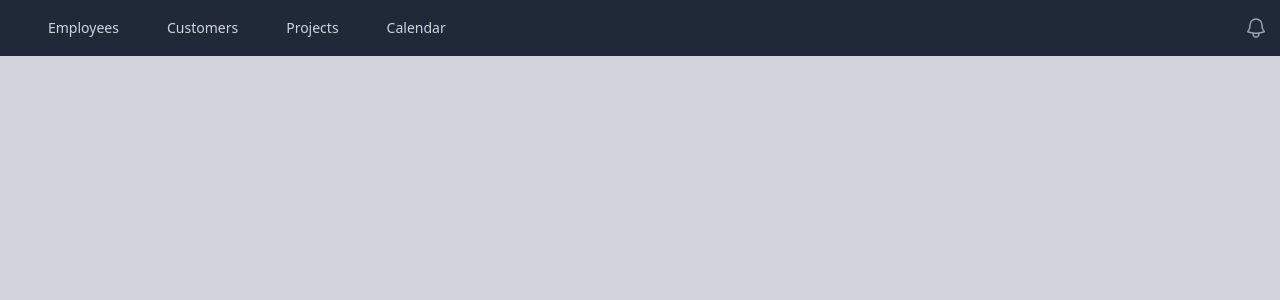
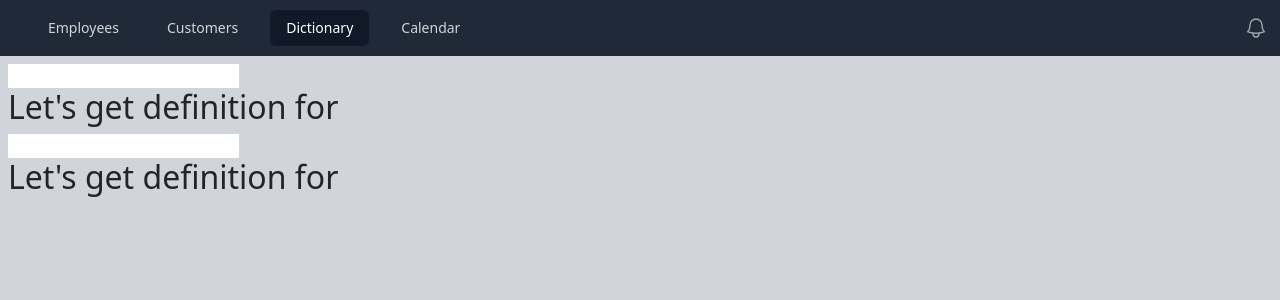
Before and after one commit to philab12/react-proj1, a React (Create React App) app: page /dictionary in a window 1280 px wide. Shown: the top 300 px of the page. Built offline with nearby package versions, Linux system fonts and the light colour scheme.

Commit message:
basic useEffect implementation

```diff
--- a/src/App.js
+++ b/src/App.js
@@ -3,6 +3,7 @@
 import Employees from "./pages/Employees";
 import {BrowserRouter, Routes, Route} from "react-router-dom";
 import Customers from "./pages/Customers";
+import Dictionary from "./components/Dictionary";
 
 function App() {
 
@@ -12,6 +13,7 @@
 
       <Routes>
         <Route path="/employees" element={<Employees />} />
+        <Route path="/dictionary" element={<Dictionary />} />
         <Route path="/customers" element={<Customers />} />
       </Routes>
 
--- /dev/null
+++ b/src/components/Dictionary.js
@@ -0,0 +1,35 @@
+import { useState, useEffect } from "react";
+
+export default function Dictionary() {
+  const [word, setWord] = useState("");
+  const [word2, setWord2] = useState("");
+
+  useEffect(() => {
+    console.log("State Updated ", word);
+  },[word]);
+
+
+  useEffect(() => {
+    console.log("State Updated ", word2);
+  },[word2]);
+
+  return (
+    <>
+      <input
+        type="text"
+        onChange={(e) => {
+          setWord(e.target.value);
+        }}
+      />
+      <h2>Let's get definition for {word}</h2>
+
+      <input
+        type="text"
+        onChange={(e) => {
+          setWord2(e.target.value);
+        }}
+      />
+      <h2>Let's get definition for {word2}</h2>
+    </>
+  );
+}
--- a/src/components/Employee.js
+++ b/src/components/Employee.js
@@ -1,4 +1,4 @@
-import EditEmployee from "./EditEmployee";
+
 
 function Employee(props) {
   return (
--- a/src/components/Header.js
+++ b/src/components/Header.js
@@ -1,18 +1,18 @@
-import { Fragment } from "react";
-import { Disclosure, Menu, Transition } from "@headlessui/react";
+//import { Fragment } from "react";
+import { Disclosure } from "@headlessui/react";
 import { Bars3Icon, BellIcon, XMarkIcon } from "@heroicons/react/24/outline";
 import { NavLink } from "react-router-dom";
 
 const navigation = [
   { name: "Employees", href: "/employees" },
   { name: "Customers", href: "/customers" },
-  { name: "Projects", href: "/other" },
+  { name: "Dictionary", href: "/dictionary" },
   { name: "Calendar", href: "/other2" },
 ];
 
-function classNames(...classes) {
-  return classes.filter(Boolean).join(" ");
-}
+// function classNames(...classes) {
+//   return classes.filter(Boolean).join(" ");
+// }
 
 export default function Header(props) {
   return (
```
